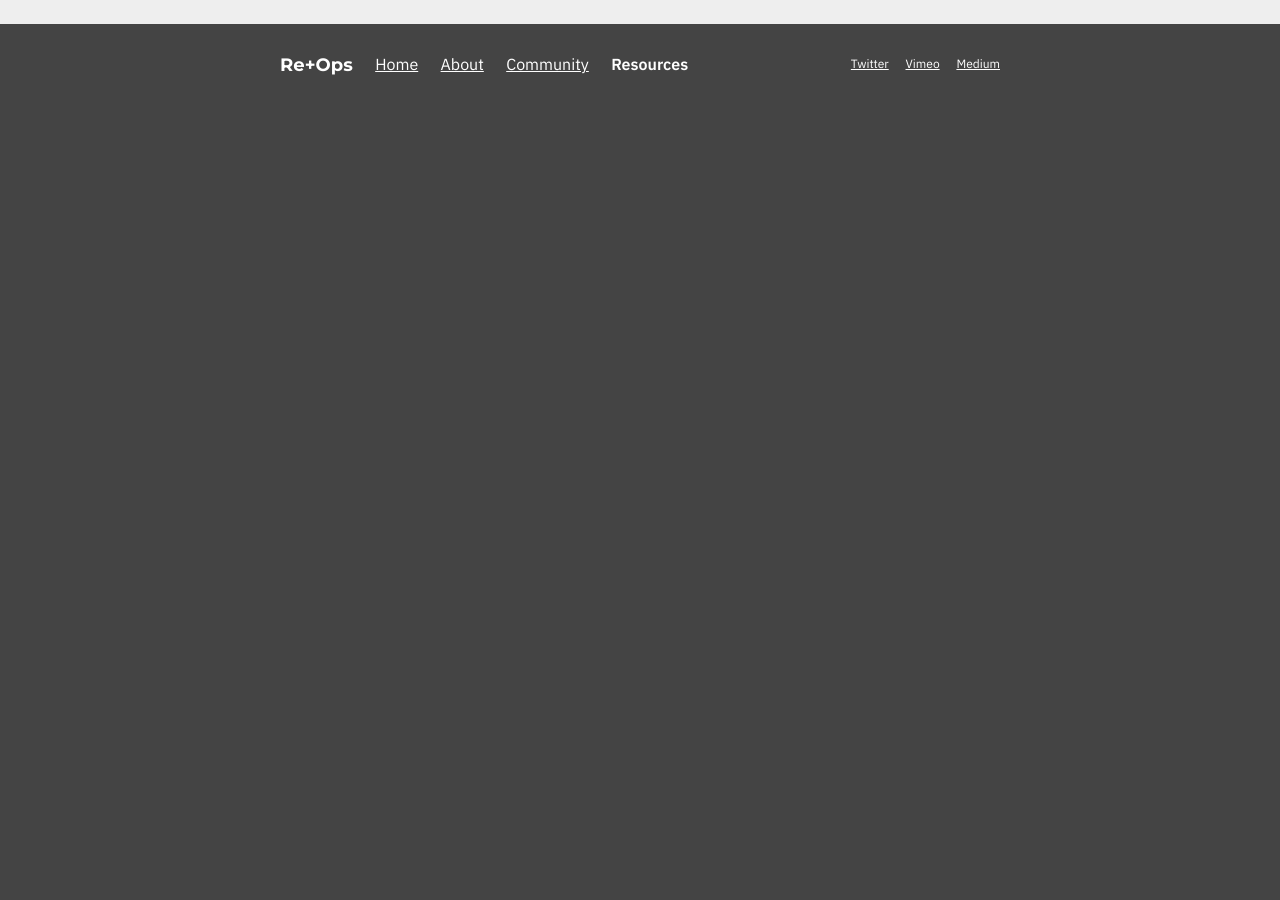
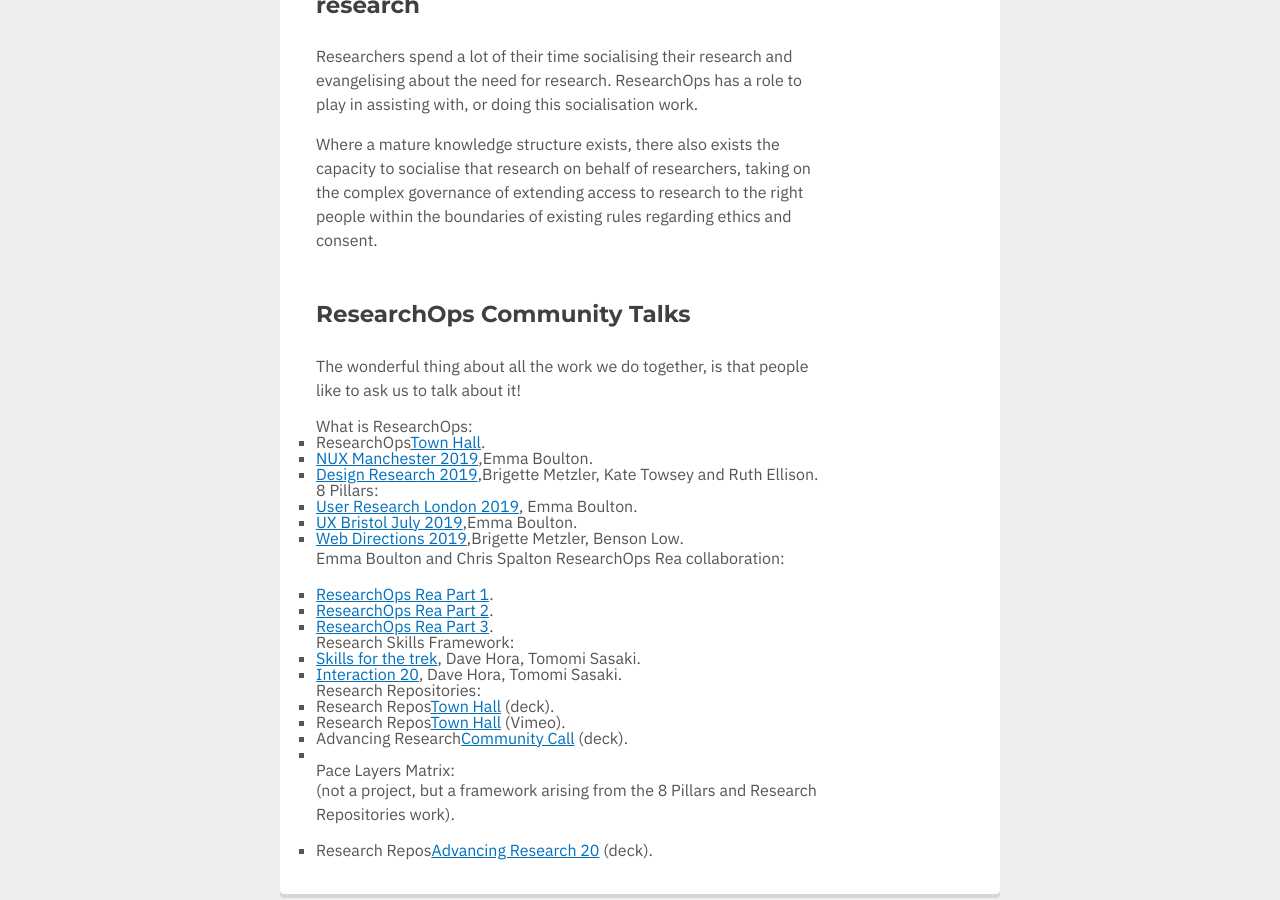
Before and after one commit to researchops/www, a Jekyll site: the page built from _pages/resources.html, in a window 1280 px wide and 900 px high, scrolled down 4299 px. Built offline with Jekyll 4.4.1, drawn with Linux system fonts in a browser that asks for light colours; nearby versions of some CDN libraries; library files that are not in the unit come from our copies; before the commit the page ends 4420 px from its top, so only the background shows below that; some of the changed text lies outside the part shown.

Commit message:
Update Resources
Added links to new resources and talks.

```diff
--- a/_pages/resources.html
+++ b/_pages/resources.html
@@ -19,13 +19,20 @@
   <li><a href="#research-spaces">Research spaces</a></li>
   <li><a href="#budget-management">Budget management</a></li>
   <li><a href="#socialising-communicating-evangelizing">Socialising, communicating and evangelising about research</a></li>
+  <li><a href="#researchops-community-talks">ResearchOps Community Talks</a></li>
 </ol>
 
 <section id="governance">
   <h2>Governance</h2>
+  <ol>
   <p>ResearchOps needs to provide researchers with an informed framework for conducting research that is safe, legal and ethical.</p>
   <p>Governance of Research is something that continues long after the research is done. Governance can include governance of ethics across an organisation, maintaining and developing appropriate consent forms, including records management of completed consent forms. It is undertaking risk assessments either with or for researchers. It is ensuring safe working environments for researchers. It is information security. ResearchOps includes managing privacy and Non-Disclosure Agreements.</p>
   <p>The ResearchOps Community have a growing list of forms, templates and guides. Click <a href="https://airtable.com/invite/l?inviteId=inv1e6E97ASP38QuZ&inviteToken=25c54fa93ae7b0ea95ae118b8e8124965b30f595b3b56882bce850d04ffc84a6">here</a> to access the list.</p>
+  <p>The Research Repositories Project saw the community create:
+  <li>A <a href="https://airtable.com/universe/expkOThCXmeshG1RR/global-pii-laws-database-from-the-international-compilation-of-human-research-standards-2019-edition">database</a> of global laws, regulations and policies relevant to User Research.</li>
+  <li>A <a href="https://docs.google.com/document/d/1zE1FgAQfHwsnNMg1D4jarvbG5XZ06E1D5jo8b_fzg8Q/edit?usp=sharing">checklist</a> of things to consider when developing a consent form.</li>
+  <li>A <a href="https://consentform.herokuapp.com/">Consent Form Builder</a> (in BETA only), developed from prototypes produced by the Canadian government and the NSW (Australian State) government, powered by <a href="https://consentkit.io/"> consentkit.io</a>.</li>
+  </ol>
 </section>
 
 <section id="tools">
@@ -41,6 +48,8 @@
   <h2>Knowledge management</h2>
   <p>Knowledge management is a hot topic in ResearchOps. Knowledge management is heavily intertwined with research governance and the socialisation of research. There are many, many platforms available for researchers to gather, store, synthesise and reuse their research. There are a growing number of platforms for socialising research, and a few that mix between the two.</p>
   <p>Knowledge management includes taxonomies, structured vocabularies, librarianship, It includes a strategy and a solution for surfacing and delivering insights and findings to research consumers. A good research repository, corpus or library includes one or more librarians to undertake data gardening and develop a research narrative across the organisation and across research. You can find a list of existing platforms for gathering, storing, analysing, synthesising and sharing research <a href="https://airtable.com/shrWD5GpnFCPNDlKR/tbloTst2aPNRbAwXP/viwhQGhPaUl14TloW?blocks=hide">here</a>.</p>
+  <p>The community is developing relevant content from the Research Repositories Project about knowledge management. The first of these is an Alpha version of a <a href="https://kumu.io/TeamReOps/researchops-taxonomy#v12/card-sort">taxonomy</a> for user research. We need your help to iterate this and get it to the next phase!</p>
+  </p>We’ll add more resources to this space so do keep checking back! You can keep up to date about the project by checking out the ResearchOps Community Talks at the bottom of this page.</p>
 </section>
 
 <section id="capability-and-opportunity">
@@ -89,3 +98,46 @@
   <p>Researchers spend a lot of their time socialising their research and evangelising about the need for research. ResearchOps has a role to play in assisting with, or doing this socialisation work.</p>
   <p>Where a mature knowledge structure exists, there also exists the capacity to socialise that research on behalf of researchers, taking on the complex governance of extending access to research to the right people within the boundaries of existing rules regarding ethics and consent.</p>
 </section>
+
+<section id="researchops-community-talks">
+  <h2>ResearchOps Community Talks</h2>
+  <p>The wonderful thing about all the work we do together, is that people like to ask us to talk about it!</p>
+  <h3>What is ResearchOps:</h3>
+  <ol>
+  <li>ResearchOps<a href="https://vimeo.com/304086842">Town Hall</a>.</li>
+  <li><a href="https://drive.google.com/file/d/12EAxhEqN5sK-DhfpQhiDaeEVN2I7qICj/view?usp=sharing">NUX Manchester 2019</a>,Emma Boulton.</li>
+  <li><a href="http://www.uxaustralia.com.au/conferences/design-research-2019/presentation/what-is-researchops/">Design Research 2019</a>,Brigette Metzler, Kate Towsey and Ruth Ellison.</li>
+  </ol>
+
+  <h3>8 Pillars:</h3>
+  <ol>
+  <li><a href="https://docs.google.com/presentation/d/1nlKzCjrLwb57T80TZnV4WrNGbeYplYXimba7UgCCj6Q/edit?usp=sharing">User Research London 2019</a>, Emma Boulton.</li>
+  <li><a href="https://docs.google.com/presentation/d/1tdijivoxzO98_zZ84YHb5VpOdV_4PeIYX1KOO9-0V_Q/edit?usp=sharing">UX Bristol July 2019</a>,Emma Boulton.</li>
+  <li><a href="https://docs.google.com/presentation/d/1chSBCntQqM-_MOd7SKwjt0goAGgTLYGgtvPwswq3-bU/edit?usp=sharing">Web Directions 2019</a>,Brigette Metzler, Benson Low.</li>
+  </ol>
+  <p>Emma Boulton and Chris Spalton ResearchOps Rea collaboration:
+  <ol>
+  <li><a href="https://drive.google.com/file/d/106ED-YUsMaqtZDp4bhk6iDl0pES7IrXX/view?usp=sharing">ResearchOps Rea Part 1</a>.</li>
+  <li><a href="https://drive.google.com/file/d/1I_afwUlfuiSVobE4KoaDjECLDaV9PRHL/view?usp=sharing">ResearchOps Rea Part 2</a>.</li>
+  <li><a href="https://drive.google.com/file/d/14bflgKZToylw7g7K0E8Y1QoCcElfdW3m/view?usp=sharing">ResearchOps Rea Part 3</a>.</li>
+  </ol>
+
+  <h3>Research Skills Framework:</h3>
+  <ol>
+  <li><a href="https://vimeo.com/404181801">Skills for the trek</a>, Dave Hora, Tomomi Sasaki.</li>
+  <li><a href="https://drive.google.com/file/d/1luDPI-6J4i-qLMoKTSvF_Z4Jc8sPHGVL/view?usp=sharing">Interaction 20</a>, Dave Hora, Tomomi Sasaki.</li>
+  </ol>
+
+  <h3>Research Repositories:</h3>
+  <ol>
+  <li>Research Repos<a href="https://docs.google.com/presentation/d/1HcLRdHwI3sBmKpUXi4FW89ShqTvB_5fEj5pJfZ1J0QU/edit?usp=sharing">Town Hall</a> (deck).</li>
+  <li>Research Repos<a href="https://docs.google.com/presentation/d/1HcLRdHwI3sBmKpUXi4FW89ShqTvB_5fEj5pJfZ1J0QU/edit?usp=sharing">Town Hall</a> (Vimeo).</li>
+  <li>Advancing Research<a href="https://docs.google.com/presentation/d/1knDj4xrK1VGGu1tvXO821tP2cmOkVCzIK2K_OLYLvJY/edit?usp=sharing">Community Call</a> (deck).<li>
+  </ol>
+
+  <h3>Pace Layers Matrix:</h3>
+  <p>(not a project, but a framework arising from the 8 Pillars and Research Repositories work).</p>
+  <ol>
+  <li>Research Repos<a href="https://docs.google.com/presentation/d/1hPdwcOrHsjKrzZywjdDJsfUBNwd6Jd185cDA4dwgpmM/edit?usp=sharing">Advancing Research 20</a> (deck).</li>
+  </ol>
+</section>
```
